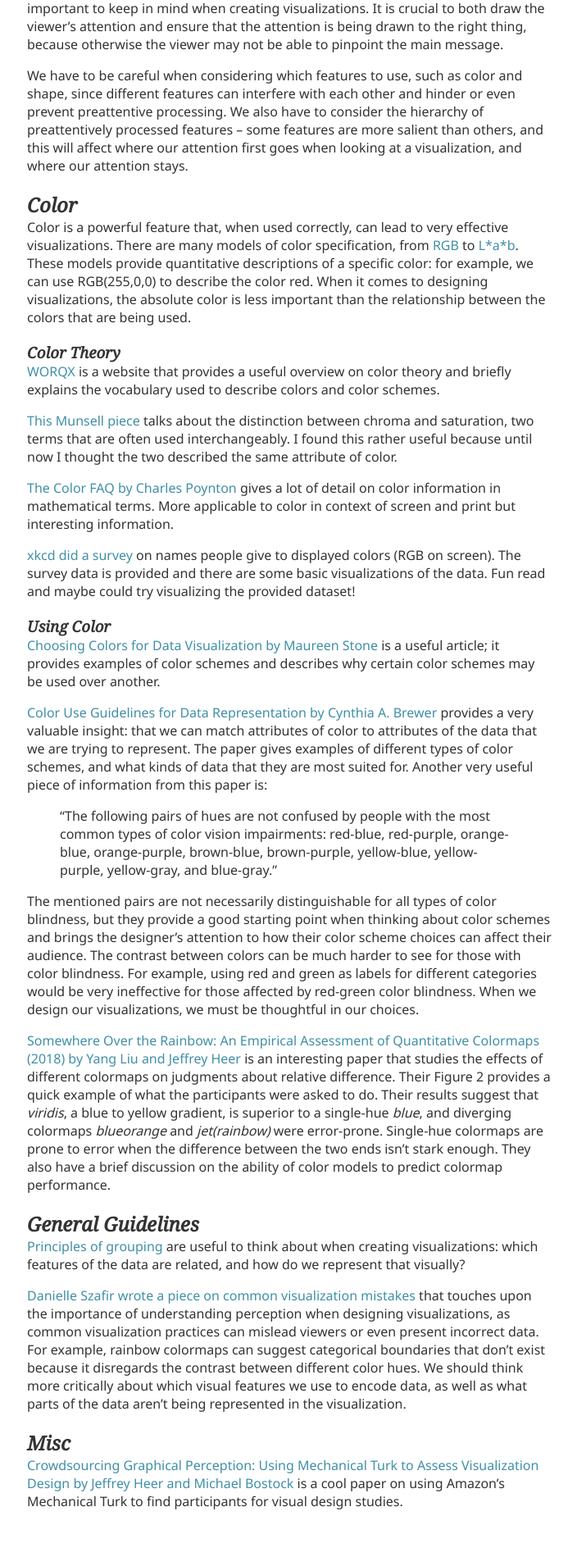
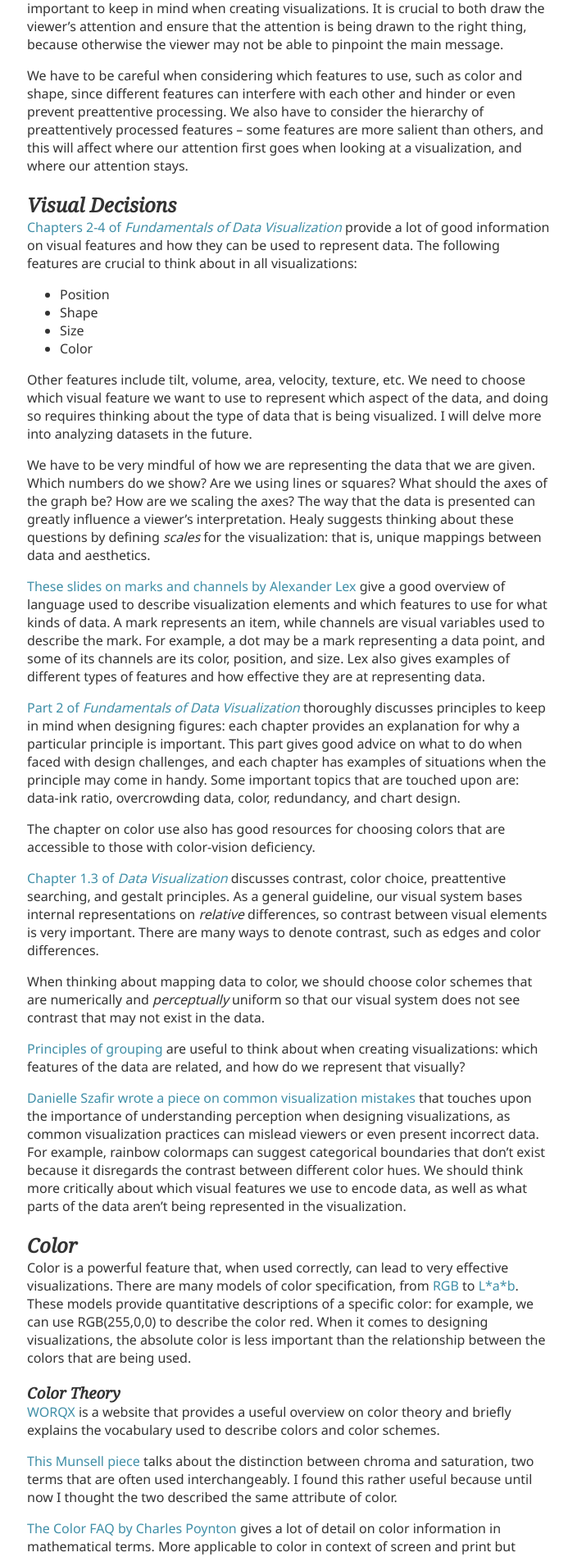
Before and after one commit to lester-lee/f2018-info-vis, a Jekyll site: the page built from _posts/2018-09-17-visualperception.md, in a window 1280 px wide. Shown: the part 556-2455 px from the top of the page at 82% size, without its empty margins (287-991 px from the left). Built offline with Jekyll 4.4.1, drawn with Linux system fonts in a browser that asks for light colours; before the commit the page ends 2414 px from its top, so only the background shows below that; some of the changed text lies outside the part shown.

Commit message:
Finish first draft of Visual Perception

```diff
--- a/_layouts/post.html
+++ b/_layouts/post.html
@@ -3,3 +3,4 @@ layout: base
 ---
 <h1>{{ page.title }}</h1>
 {{ content }}
+<hr class="BottomLine">
--- a/_posts/2018-09-17-visualperception.md
+++ b/_posts/2018-09-17-visualperception.md
@@ -12,6 +12,31 @@ There is evidence for the human ability to process visual features within 200-25
 The article also talks about postattentive vision: it seems that preattentive processing draws our attention to a particular part of an image, but further studying of an image may not provide much help in looking for specific data values. This is important to keep in mind when creating visualizations. It is crucial to both draw the viewer's attention and ensure that the attention is being drawn to the right thing, because otherwise the viewer may not be able to pinpoint the main message.
 
 We have to be careful when considering which features to use, such as color and shape, since different features can interfere with each other and hinder or even prevent preattentive processing. We also have to consider the hierarchy of preattentively processed features -- some features are more salient than others, and this will affect where our attention first goes when looking at a visualization, and where our attention stays.
+
+## Visual Decisions
+[Chapters 2-4 of _Fundamentals of Data Visualization_](https://serialmentor.com/dataviz/aesthetic-mapping.html) provide a lot of good information on visual features and how they can be used to represent data. The following features are crucial to think about in all visualizations:
+- Position
+- Shape
+- Size
+- Color
+
+Other features include tilt, volume, area, velocity, texture, etc. We need to choose which visual feature we want to use to represent which aspect of the data, and doing so requires thinking about the type of data that is being visualized. I will delve more into analyzing datasets in the future.
+
+We have to be very mindful of how we are representing the data that we are given. Which numbers do we show? Are we using lines or squares? What should the axes of the graph be? How are we scaling the axes? The way that the data is presented can greatly influence a viewer's interpretation. Healy suggests thinking about these questions by defining _scales_ for the visualization: that is, unique mappings between data and aesthetics.
+
+[These slides on marks and channels by Alexander Lex](http://www.cs171.org/2015/assets/slides/05-marks_channels.pdf) give a good overview of language used to describe visualization elements and which features to use for what kinds of data. A mark represents an item, while channels are visual variables used to describe the mark. For example, a dot may be a mark representing a data point, and some of its channels are its color, position, and size. Lex also gives examples of different types of features and how effective they are at representing data.
+
+[Part 2 of _Fundamentals of Data Visualization_](https://serialmentor.com/dataviz/proportional-ink.html) thoroughly discusses principles to keep in mind when designing figures: each chapter provides an explanation for why a particular principle is important. This part gives good advice on what to do when faced with design challenges, and each chapter has examples of situations when the principle may come in handy. Some important topics that are touched upon are: data-ink ratio, overcrowding data, color, redundancy, and chart design.
+
+The chapter on color use also has good resources for choosing colors that are accessible to those with color-vision deficiency.
+
+[Chapter 1.3 of _Data Visualization_](http://socviz.co/lookatdata.html#perception-and-data-visualization) discusses contrast, color choice, preattentive searching, and gestalt principles. As a general guideline, our visual system bases internal representations on _relative_ differences, so contrast between visual elements is very important. There are many ways to denote contrast, such as edges and color differences.
+
+When thinking about mapping data to color, we should choose color schemes that are numerically and _perceptually_ uniform so that our visual system does not see contrast that may not exist in the data.
+
+[Principles of grouping](https://en.wikipedia.org/wiki/Principles_of_grouping) are useful to think about when creating visualizations: which features of the data are related, and how do we represent that visually?
+
+[Danielle Szafir wrote a piece on common visualization mistakes](http://interactions.acm.org/archive/view/july-august-2018/the-good-the-bad-and-the-biased) that touches upon the importance of understanding perception when designing visualizations, as common visualization practices can mislead viewers or even present incorrect data. For example, rainbow colormaps can suggest categorical boundaries that don't exist because it disregards the contrast between different color hues. We should think  more critically about which visual features we use to encode data, as well as what parts of the data aren't being represented in the visualization.
 
 ## Color
 Color is a powerful feature that, when used correctly, can lead to very effective visualizations. There are many models of color specification, from [RGB](https://en.wikipedia.org/wiki/RGB_color_model) to [L\*a\*b](https://en.wikipedia.org/wiki/CIELAB_color_space). These models provide quantitative descriptions of a specific color: for example, we can use RGB(255,0,0) to describe the color red. When it comes to designing visualizations, the absolute color is less important than the relationship between the colors that are being used.
@@ -32,14 +57,17 @@ Color is a powerful feature that, when used correctly, can lead to very effectiv
 [Color Use Guidelines for Data Representation by Cynthia A. Brewer](http://www.personal.psu.edu/cab38/ColorSch/ASApaper.html) provides a very valuable insight: that we can match attributes of color to attributes of the data that we are trying to represent. The paper gives examples of different types of color schemes, and what kinds of data that they are most suited for. Another very useful piece of information from this paper is:
 > "The following pairs of hues are not confused by people with the most common types of color vision impairments: red-blue, red-purple, orange-blue, orange-purple, brown-blue, brown-purple, yellow-blue, yellow-purple, yellow-gray, and blue-gray."
 
-The mentioned pairs are not necessarily distinguishable for all types of color blindness, but they provide a good starting point when thinking about color schemes and brings the designer's attention to how their color scheme choices can affect their audience. The contrast between colors can be much harder to see for those with color blindness. For example, using red and green as labels for different categories would be very ineffective for those affected by red-green color blindness. When we design our visualizations, we must be thoughtful in our choices.
+The mentioned pairs are not necessarily distinguishable for all types of color-vision deficiency, but they provide a good starting point when thinking about color schemes and brings the designer's attention to how their color scheme choices can affect their audience. The contrast between colors can be much harder to see for those with color-vision deficiency. For example, using red and green as labels for different categories would be very ineffective for those affected by red-green color-vision deficiency. When we design our visualizations, we must be thoughtful in our choices.
 
 [Somewhere Over the Rainbow: An Empirical Assessment of Quantitative Colormaps (2018) by Yang Liu and Jeffrey Heer](https://idl.cs.washington.edu/files/2018-QuantitativeColor-CHI.pdf) is an interesting paper that studies the effects of different colormaps on judgments about relative difference. Their Figure 2 provides a quick example of what the participants were asked to do. Their results suggest that _viridis_, a blue to yellow gradient, is superior to a single-hue _blue_, and diverging colormaps _blueorange_ and _jet(rainbow)_ were error-prone. Single-hue colormaps are prone to error when the difference between the two ends isn't stark enough. They also have a brief discussion on the ability of color models to predict colormap performance.
 
-## General Guidelines
-[Principles of grouping](https://en.wikipedia.org/wiki/Principles_of_grouping) are useful to think about when creating visualizations: which features of the data are related, and how do we represent that visually?
+## Misc / Resources
+[Crowdsourcing Graphical Perception: Using Mechanical Turk to Assess Visualization Design by Jeffrey Heer and Michael Bostock](https://idl.cs.washington.edu/papers/crowdsourcing-graphical-perception/) is a cool paper on using Amazon's Mechanical Turk to find participants for visual design studies.
 
-[Danielle Szafir wrote a piece on common visualization mistakes](http://interactions.acm.org/archive/view/july-august-2018/the-good-the-bad-and-the-biased) that touches upon the importance of understanding perception when designing visualizations, as common visualization practices can mislead viewers or even present incorrect data. For example, rainbow colormaps can suggest categorical boundaries that don't exist because it disregards the contrast between different color hues. We should think  more critically about which visual features we use to encode data, as well as what parts of the data aren't being represented in the visualization.
+[ColorBrewer](http://colorbrewer2.org/#type=sequential&scheme=BuGn&n=3) helps choose colors for cartographs.
 
-## Misc
-[Crowdsourcing Graphical Perception: Using Mechanical Turk to Assess Visualization Design by Jeffrey Heer and Michael Bostock](https://idl.cs.washington.edu/papers/crowdsourcing-graphical-perception/) is a cool paper on using Amazon's Mechanical Turk to find participants for visual design studies.
+[Colorgorical](http://vrl.cs.brown.edu/color) generates palettes based on perceptual distance, name difference, pair preference, and name uniqueness.
+
+[chroma.js](https://gka.github.io/chroma.js/) is a JavaScript library for working with colors.
+
+[Viz Palette](http://projects.susielu.com/viz-palette) lets designers test colors for different types of visualizations and shows how the colors will seem to those with different types of color-vision deficiency.
--- a/css/base.scss
+++ b/css/base.scss
@@ -17,6 +17,7 @@ html {
 
 body {
   padding: 0;
+  padding-bottom: 10em;
   margin: 0 1.5em;
   color: $primary-color;
   font-family: $text-font;
@@ -83,3 +84,8 @@ p{
     margin: 0 auto;
   }
 }
+
+.BottomLine{
+  width: 1em;
+  margin: 2em auto;
+}
```
Also changed, not shown: resources.md (+1 -1 lines).
